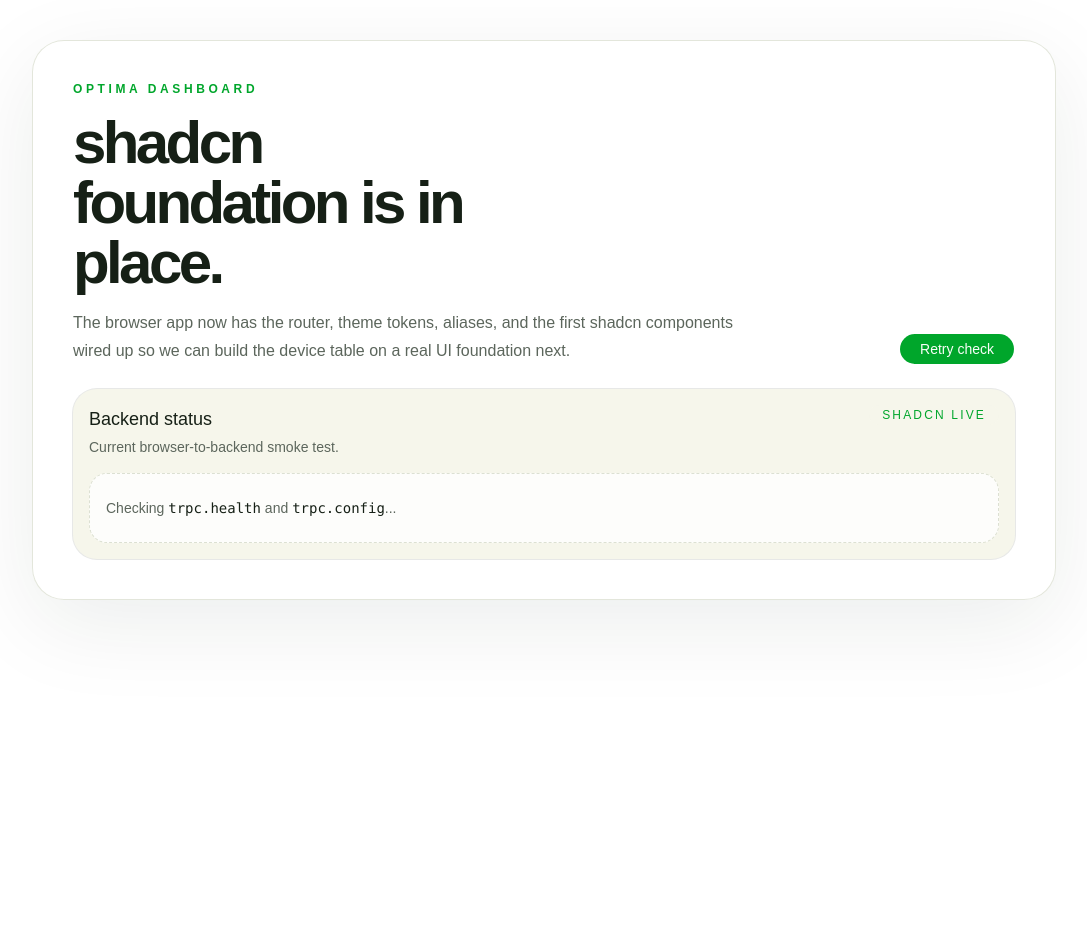
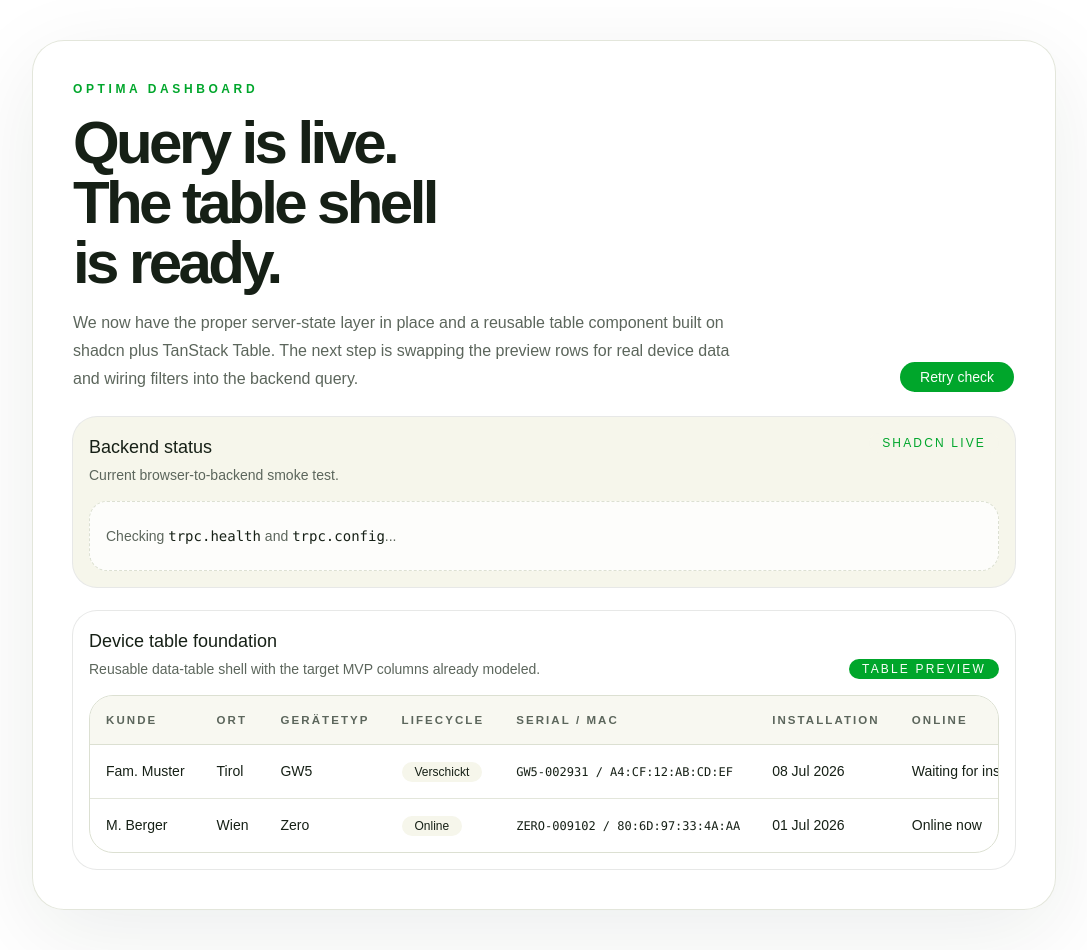
Before and after one commit to liamhess/optima-dashboard, a React (Vite) app in the folder packages/browser/: page / in a window 1280 px wide. Shown: the whole page, without its empty margins (96-1183 px from the left). Before the commit the page ends 800 px from the top, so only its background shows below. Built offline with nearby package versions, Linux system fonts and the light colour scheme; no server answers.

Commit message:
feat: set up data table component

```diff
--- a/packages/browser/package.json
+++ b/packages/browser/package.json
@@ -13,6 +13,7 @@
   "dependencies": {
     "@fontsource-variable/geist": "^5.2.9",
     "@tanstack/react-query": "^5.90.2",
+    "@tanstack/react-table": "^8.21.3",
     "@tanstack/react-router": "^1.133.13",
     "@trpc/client": "^11.18.0",
     "@trpc/tanstack-react-query": "^11.18.0",
--- /dev/null
+++ b/packages/browser/src/components/data-table.tsx
@@ -0,0 +1,72 @@
+import { flexRender, getCoreRowModel, useReactTable, type ColumnDef } from "@tanstack/react-table";
+import {
+  Table,
+  TableBody,
+  TableCell,
+  TableHead,
+  TableHeader,
+  TableRow,
+} from "@/components/ui/table.tsx";
+
+type DataTableProps<TData> = {
+  columns: ColumnDef<TData>[];
+  data: TData[];
+  emptyMessage?: string;
+};
+
+export function DataTable<TData>(props: DataTableProps<TData>): React.JSX.Element {
+  const table = useReactTable({
+    columns: props.columns,
+    data: props.data,
+    getCoreRowModel: getCoreRowModel(),
+  });
+
+  return (
+    <div className="overflow-hidden rounded-[1.5rem] border border-border bg-background">
+      <Table>
+        <TableHeader className="bg-secondary/70">
+          {table.getHeaderGroups().map((headerGroup) => (
+            <TableRow key={headerGroup.id} className="border-border">
+              {headerGroup.headers.map((header) => (
+                <TableHead
+                  key={header.id}
+                  className="h-12 px-4 text-[0.72rem] font-semibold uppercase tracking-[0.18em] text-muted-foreground"
+                >
+                  {header.isPlaceholder
+                    ? null
+                    : flexRender(header.column.columnDef.header, header.getContext())}
+                </TableHead>
+              ))}
+            </TableRow>
+          ))}
+        </TableHeader>
+
+        <TableBody>
+          {table.getRowModel().rows.length > 0 ? (
+            table.getRowModel().rows.map((row) => (
+              <TableRow
+                key={row.id}
+                className="border-border/80 transition-colors hover:bg-secondary/45"
+              >
+                {row.getVisibleCells().map((cell) => (
+                  <TableCell key={cell.id} className="px-4 py-4 align-middle">
+                    {flexRender(cell.column.columnDef.cell, cell.getContext())}
+                  </TableCell>
+                ))}
+              </TableRow>
+            ))
+          ) : (
+            <TableRow className="border-border">
+              <TableCell
+                colSpan={props.columns.length || 1}
+                className="h-28 px-4 text-center text-sm text-muted-foreground"
+              >
+                {props.emptyMessage ?? "No results."}
+              </TableCell>
+            </TableRow>
+          )}
+        </TableBody>
+      </Table>
+    </div>
+  );
+}
--- a/packages/browser/src/routes/index.tsx
+++ b/packages/browser/src/routes/index.tsx
@@ -1,7 +1,9 @@
 import { createRoute } from "@tanstack/react-router";
 import { useQuery } from "@tanstack/react-query";
+import type { ColumnDef } from "@tanstack/react-table";
 import { Badge } from "@/components/ui/badge.tsx";
 import { Button } from "@/components/ui/button.tsx";
+import { DataTable } from "@/components/data-table.tsx";
 import {
   Card,
   CardContent,
@@ -12,10 +14,83 @@ import {
 import { rootRoute } from "./__root.tsx";
 import { apiBaseUrl, trpc } from "../trpc.ts";
 
+type TablePreviewRow = {
+  customer: string;
+  location: string;
+  deviceType: string;
+  lifecycle: string;
+  identifier: string;
+  installationDate: string;
+  onlineStatus: string;
+};
+
 type StatusCardProps = {
   label: string;
   value: string;
 };
+
+const tablePreviewRows: TablePreviewRow[] = [
+  {
+    customer: "Fam. Muster",
+    location: "Tirol",
+    deviceType: "GW5",
+    lifecycle: "Verschickt",
+    identifier: "GW5-002931 / A4:CF:12:AB:CD:EF",
+    installationDate: "08 Jul 2026",
+    onlineStatus: "Waiting for install",
+  },
+  {
+    customer: "M. Berger",
+    location: "Wien",
+    deviceType: "Zero",
+    lifecycle: "Online",
+    identifier: "ZERO-009102 / 80:6D:97:33:4A:AA",
+    installationDate: "01 Jul 2026",
+    onlineStatus: "Online now",
+  },
+];
+
+const tablePreviewColumns: ColumnDef<TablePreviewRow>[] = [
+  {
+    accessorKey: "customer",
+    header: "Kunde",
+  },
+  {
+    accessorKey: "location",
+    header: "Ort",
+  },
+  {
+    accessorKey: "deviceType",
+    header: "Gerätetyp",
+  },
+  {
+    accessorKey: "lifecycle",
+    header: "Lifecycle",
+    cell: ({ row }) => (
+      <Badge variant="secondary" className="rounded-full px-3 py-1 text-foreground">
+        {row.original.lifecycle}
+      </Badge>
+    ),
+  },
+  {
+    accessorKey: "identifier",
+    header: "Serial / MAC",
+    cell: ({ row }) => (
+      <span className="font-mono text-xs text-foreground">{row.original.identifier}</span>
+    ),
+  },
+  {
+    accessorKey: "installationDate",
+    header: "Installation",
+  },
+  {
+    accessorKey: "onlineStatus",
+    header: "Online",
+    cell: ({ row }) => (
+      <span className="font-medium text-foreground">{row.original.onlineStatus}</span>
+    ),
+  },
+];
 
 function IndexPage(): React.JSX.Element {
   const healthQuery = useQuery(trpc.health.queryOptions());
@@ -33,11 +108,12 @@ function IndexPage(): React.JSX.Element {
           <div className="flex flex-col gap-4 lg:flex-row lg:items-end lg:justify-between">
             <div className="max-w-3xl">
               <h1 className="max-w-[12ch] text-4xl font-semibold tracking-[-0.06em] text-foreground sm:text-6xl">
-                shadcn foundation is in place.
+                Query is live. The table shell is ready.
               </h1>
               <p className="mt-4 max-w-2xl text-base leading-7 text-muted-foreground">
-                The browser app now has the router, theme tokens, aliases, and the first shadcn
-                components wired up so we can build the device table on a real UI foundation next.
+                We now have the proper server-state layer in place and a reusable table component
+                built on shadcn plus TanStack Table. The next step is swapping the preview rows for
+                real device data and wiring filters into the backend query.
               </p>
             </div>
 
@@ -103,6 +179,23 @@ function IndexPage(): React.JSX.Element {
             </CardContent>
           ) : null}
         </Card>
+
+        <Card className="rounded-[1.5rem] border-border bg-card shadow-none">
+          <CardHeader className="flex flex-col gap-3 md:flex-row md:items-end md:justify-between">
+            <div className="space-y-1">
+              <CardTitle className="text-lg">Device table foundation</CardTitle>
+              <CardDescription>
+                Reusable data-table shell with the target MVP columns already modeled.
+              </CardDescription>
+            </div>
+            <Badge className="rounded-full px-3 py-1 uppercase tracking-[0.18em]">
+              table preview
+            </Badge>
+          </CardHeader>
+          <CardContent className="pt-0">
+            <DataTable columns={tablePreviewColumns} data={tablePreviewRows} />
+          </CardContent>
+        </Card>
       </section>
     </main>
   );
```
Also changed, not shown: 1 other file (tests, documents, lock files or other folders).
